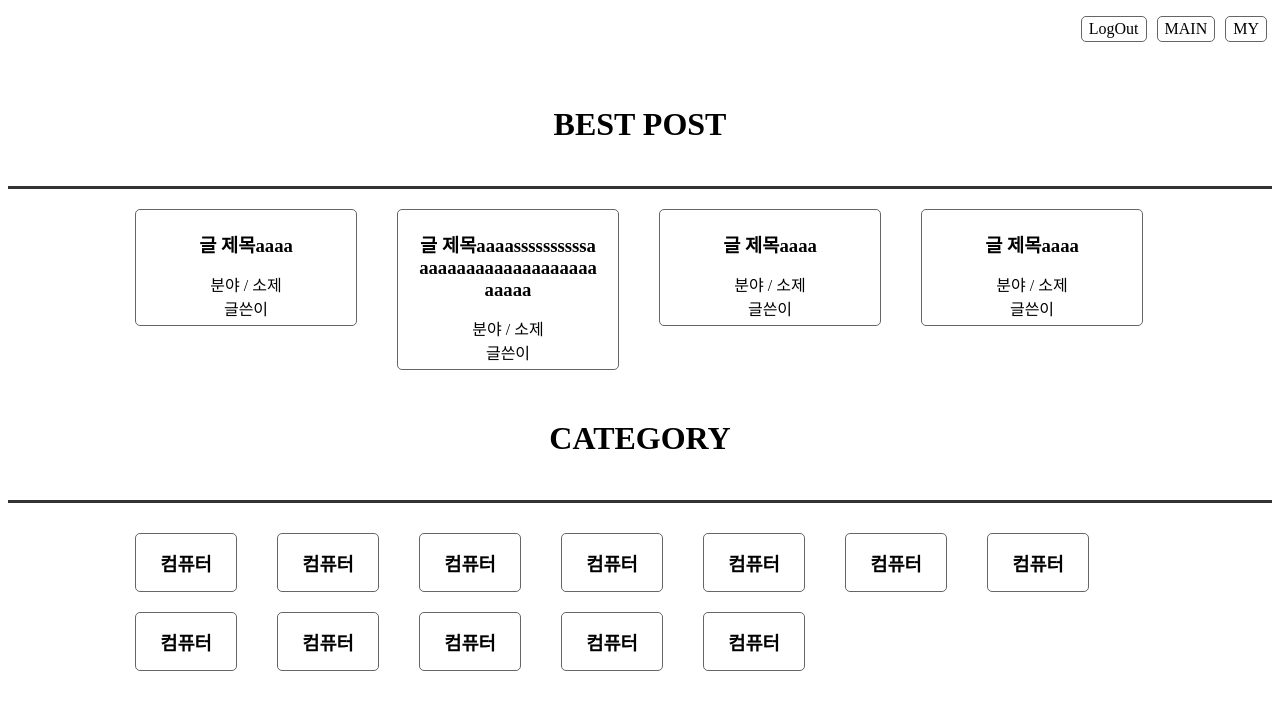
After one commit to imsaulpark/WebProject, a PHP site: page /html/mainpage.html in a window 1280 px wide. The commit adds this page. Shown: the top 710 px of the page. Run offline with PHP 8.4, Linux system fonts and the light colour scheme.

Commit message:
html 다짬

```diff
--- /dev/null
+++ b/css/mainpage.css
@@ -0,0 +1,24 @@
+ul{list-style: none;}
+li{list-style: none;}
+a{text-decoration: none; color: #000;}
+p{margin: 0px;}
+
+.header{width: auto; text-align: center;}
+.header .btnArea {width: 100%; height: 40px;}
+.header ul li{
+   float: right;
+   padding: 3px 7px;
+   border-radius: 5px;
+   margin: 0px 5px;
+   border: 1px solid #666666;
+}
+.title{height: 80px; margin: 20px 0px; border-bottom: 3px solid #333333; text-align: center;}
+#best{}
+.category{clear: both; position: relative; top: 50px;}
+.content{width: 100%; margin-top: 50px; }
+div .list{width: 1050px; height: auto; margin: 0px auto}
+div .post{float: left; width: 200px; height: auto; padding: 5px 10px; margin: 0px 20px; border: 1px solid #666666; border-radius: 5px; background: none; text-align: center;}
+div .post:hover {background-color: #ddd;}
+div .cate{float: left; width: 100px; height: auto; margin: 10px 20px; border: 1px solid #666666; border-radius: 5px; background: none; text-align: center;}
+h3, p {word-break:break-all;}
+h3{margin: 15px 10px}
--- a/html/calendar.html
+++ b/html/calendar.html
@@ -9,7 +9,7 @@
 			<div class="btnArea">
 				<ul>
 					<li><a href="mypage.html">MY</a></li>
-					<li><a href="">MAIN</a></li>
+					<li><a href="mainpage.html">MAIN</a></li>
 					<li><a href="index.html" onclick="logout()">LogOut</a></li>
 				</ul>
 			</div>
--- a/html/edit.html
+++ b/html/edit.html
@@ -7,9 +7,9 @@
    <body>
       <div class="header">
          <div class="btnArea">
-            <ul>
+            <u
                <li><a href="mypage.html">MY</a></li>
-               <li><a href="">MAIN</a></li>
+               <li><a href="mainpage.html">MAIN</a></li>
                <li><a href="index.html" onclick="logout()">LogOut</a></li>
             </ul>
          </div>
--- a/html/index.html
+++ b/html/index.html
@@ -8,8 +8,7 @@
     <div class="header">
       <div class="btnArea">
         <ul>
-          <li><a href="">MAIN</a></li>
-          <li><a href="">MY</a></li>
+          <li><a href="mainpage.html">MAIN</a></li>
         </ul>
       </div>
     </div>
--- /dev/null
+++ b/html/mainpage.html
@@ -0,0 +1,92 @@
+<!doctype html>
+<meta charset="utf-8">
+<html>
+   <head>
+      <link rel="stylesheet" type="text/css" href="../css/mainpage.css">
+   </head>
+   <body>
+      <div class="header">
+         <div class="btnArea">
+            <ul>
+               <li><a href="mypage.html">MY</a></li>
+               <li><a href="mainpage.html">MAIN</a></li>
+               <li><a href="index.html" onclick="logout()">LogOut</a></li>
+            </ul>
+         </div>
+      </div>
+      <div class="content">
+         <div class="bestpost">
+            <div class="title" id="best">
+               <h1>BEST POST</h1>
+            </div>
+            <div class="list">
+               <div class="post" onclick="gotopost();">
+                  <h3>글 제목aaaa</h3>
+                  <p>분야 / 소제</p>
+                  <p>글쓴이 </p>
+               </div>
+               <div class="post" onclick="gotopost();">
+                  <h3>글 제목aaaassssssssssaaaaaaaaaaaaaaaaaaaaaaaaa</h3>
+                  <p>분야 / 소제</p>
+                  <p>글쓴이 </p>
+               </div>
+               <div class="post" onclick="gotopost();">
+                  <h3>글 제목aaaa</h3>
+                  <p>분야 / 소제</p>
+                  <p>글쓴이 </p>
+               </div>
+               <div class="post" onclick="gotopost();">
+                  <h3>글 제목aaaa</h3>
+                  <p>분야 / 소제</p>
+                  <p>글쓴이 </p>
+               </div>
+            </div>
+         </div>
+
+         <div class="category">
+            <div class="title" id="category">
+               <h1>CATEGORY</h1>
+            </div>
+            <div class="list">
+               <div class="cate" onclick="gotocate();">
+                  <h3>컴퓨터</h3>
+               </div>
+               <div class="cate" onclick="gotocate();">
+                  <h3>컴퓨터</h3>
+               </div>
+               <div class="cate" onclick="gotocate();">
+                  <h3>컴퓨터</h3>
+               </div>
+               <div class="cate" onclick="gotocate();">
+                  <h3>컴퓨터</h3>
+               </div>
+               <div class="cate" onclick="gotocate();">
+                  <h3>컴퓨터</h3>
+               </div>
+               <div class="cate" onclick="gotocate();">
+                  <h3>컴퓨터</h3>
+               </div>
+               <div class="cate" onclick="gotocate();">
+                  <h3>컴퓨터</h3>
+               </div>
+               <div class="cate" onclick="gotocate();">
+                  <h3>컴퓨터</h3>
+               </div>
+               <div class="cate" onclick="gotocate();">
+                  <h3>컴퓨터</h3>
+               </div>
+               <div class="cate" onclick="gotocate();">
+                  <h3>컴퓨터</h3>
+               </div>
+               <div class="cate" onclick="gotocate();">
+                  <h3>컴퓨터</h3>
+               </div>
+               <div class="cate" onclick="gotocate();">
+                  <h3>컴퓨터</h3>
+               </div>
+            </div>
+         </div>
+      </div>
+      <script type="text/javascript" src="../js/index.js"></script>
+   </body>
+</html>
--- a/html/mypage.html
+++ b/html/mypage.html
@@ -8,8 +8,8 @@
 		<div class="header">
 			<div class="btnArea">
 				<ul>
-					<li><a href="">수정</a></li>
-					<li><a href="">MAIN</a></li>
+					<li><a href="edit.html">수정</a></li>
+					<li><a href="mainpage.html">MAIN</a></li>
 					<li><a href="index.html" onclick="logout()">LogOut</a></li>
 				</ul>
 			</div>
```
Also changed, not shown: css/post.css (added, +32 -0 lines), css/post_list.css (+3 -19 lines), html/post.html (added, +42 -0 lines), html/post_list.html (+41 -1 lines).
